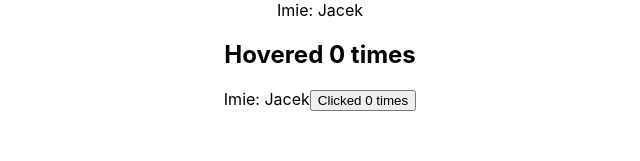
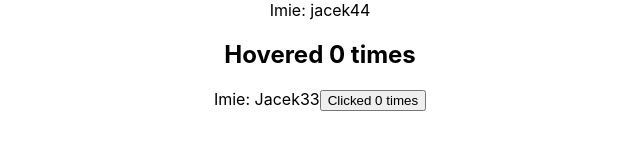
Before and after one commit to jaceksen/helloWorldWishwas, a React (Create React App) app: page / in a window 1280 px wide. Shown: the top 161 px of the page, without its empty margins (320-960 px from the left). Built offline with nearby package versions, Linux system fonts and the light colour scheme.

Commit message:
Lekcja 35

```diff
--- a/src/App.js
+++ b/src/App.js
@@ -28,8 +28,8 @@ import HoverCounter from './components/HoverCounter';
 function App() {
   return (
     <div className="App">
-      <HoverCounter />
-      <ClickCounter />
+      <HoverCounter name='jacek44'/>
+      <ClickCounter name='Jacek33'/>
       {/* <ErrorBoundary>
         <Hero heroName="Batman" />
       </ErrorBoundary>
--- a/src/components/ClickCounter.js
+++ b/src/components/ClickCounter.js
@@ -14,4 +14,4 @@ class ClickCounter extends Component {
     }
 }
 
-export default UpdatedComponent(ClickCounter);
+export default UpdatedComponent(ClickCounter, 5);
--- a/src/components/HoverCounter.js
+++ b/src/components/HoverCounter.js
@@ -14,4 +14,4 @@ class HoverCounter extends Component {
     }
 }
 
-export default UpdatedComponent(HoverCounter);
+export default UpdatedComponent(HoverCounter, 7);
--- /dev/null
+++ b/src/components/mojeTesty.js
@@ -0,0 +1,5 @@
+function dodaj(a, b, c) {
+    console.log(a+b+c);
+}
+
+// dodaj(5,6,7);
--- a/src/components/withCounter.js
+++ b/src/components/withCounter.js
@@ -1,6 +1,6 @@
 import React from 'react';
 
-const UpdatedComponent = OriginalComponent => {
+const UpdatedComponent = (OriginalComponent, incrementNumber) => {
   class NewComponent extends React.Component {
     constructor(props) {
       super(props);
@@ -12,13 +12,13 @@ const UpdatedComponent = OriginalComponent => {
 
     incrementCount = () => {
       this.setState(prevState => {
-        return { count: prevState.count + 1 };
+        return { count: prevState.count + incrementNumber };
       });
     };
 
     render() {
-      return <OriginalComponent name="Jacek" count={this.state.count}
-      incrementCount={this.incrementCount}/>;
+      return <OriginalComponent count={this.state.count}
+      incrementCount={this.incrementCount} {... this.props}/>;
     }
   }
   return NewComponent;
```
Also changed, not shown: public/mojeTesty.js (added, +43 -0 lines), public/testy1.html (added, +13 -0 lines).
